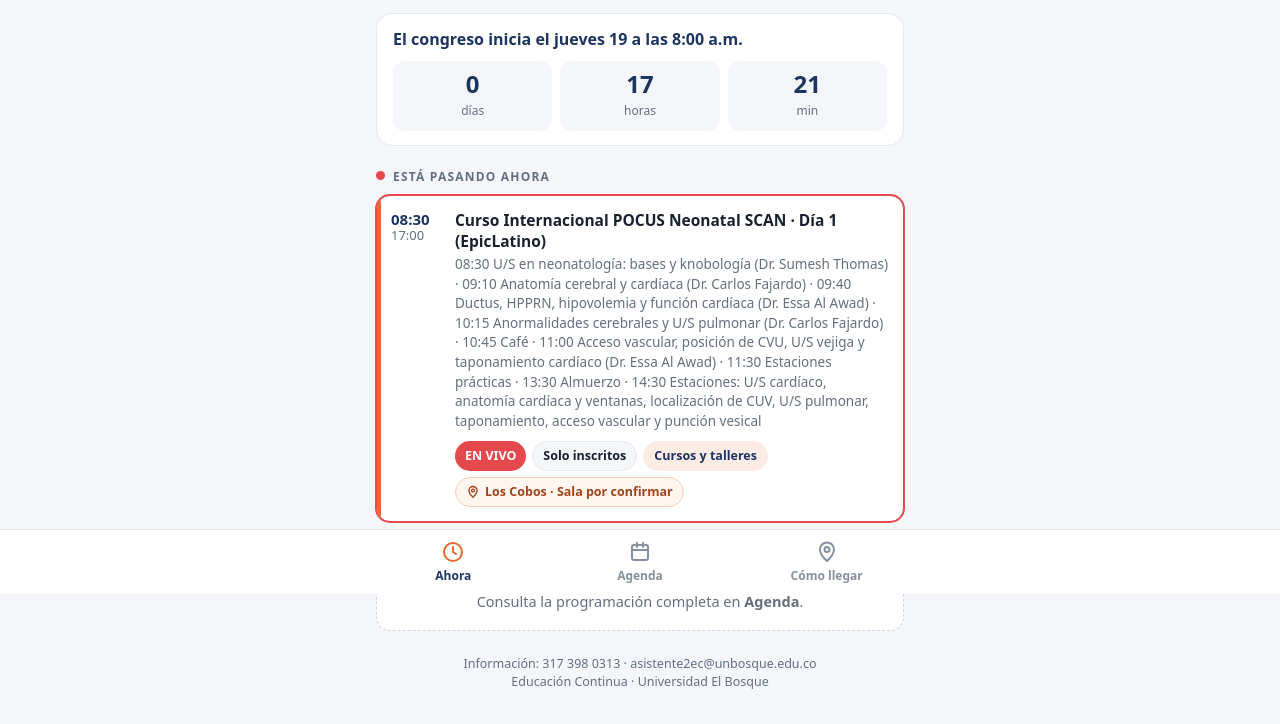
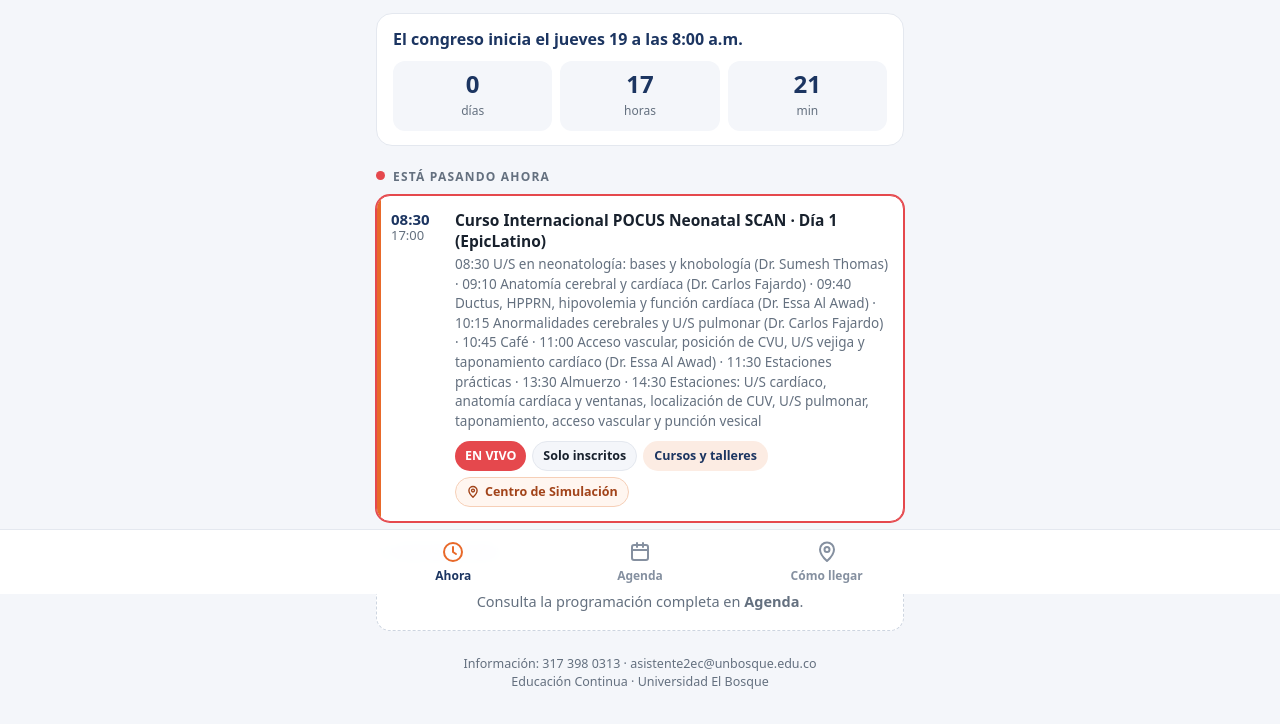
Before and after one commit to yefersonvargas/congreso-uci-2026, a plain HTML site: page index.html in a window 1280 px wide. Shown: the part 206-930 px from the top of the page. Drawn offline with Linux system fonts and the light colour scheme.

Commit message:
Add files via upload

```diff
--- a/index.html
+++ b/index.html
@@ -311,10 +311,10 @@ const ROOMS = {
         arrive:"En el lobby de Los Cobos toma el ascensor al piso 5. Allí está el Solarium.", how:"Agenda de Neonatología."},
   p15:{name:"Piso 15", short:"Los Cobos", venue:"cobos", pin:[513,737], node:"LCD", photo:"", floor:15,
         arrive:"En el lobby de Los Cobos toma el ascensor al piso 15.", how:"Cursos de ventilación mecánica neonatal y pediátrica."},
-  sim:{name:"Laboratorio de Simulación", short:"Bloque B", venue:"ueb", pin:[430,700], node:"B", tour:"node93", photo:"", verify:true,
-        arrive:"Llegaste al Bloque B. Los laboratorios de simulación están en este edificio.", how:"Taller POCUS pediátrico."},
-  lcpocus:{name:"Sala por confirmar", short:"Los Cobos", venue:"cobos", pin:[528,756], node:"LCD", photo:"",
-        arrive:"Llegaste a Los Cobos Medical Center. La sala del curso POCUS neonatal está por confirmar: pregunta en recepción.", how:"Curso Internacional POCUS Neonatal SCAN."},
+  sim:{name:"Centro de Simulación", short:"Bloque B", venue:"ueb", pin:[430,700], node:"B", tour:"node93", photo:"", verify:true,
+        arrive:"Llegaste al Bloque B. El Centro de Simulación está en este edificio.", how:"Curso POCUS neonatal (18 y 19 en la mañana) y taller POCUS pediátrico."},
+  lcpocus:{name:"Los Cobos (prácticas POCUS)", short:"Los Cobos", venue:"cobos", pin:[528,756], node:"LCD", photo:"",
+        arrive:"Llegaste a Los Cobos Medical Center. Pregunta en recepción por las prácticas intrahospitalarias del curso POCUS neonatal.", how:"Prácticas intrahospitalarias del curso POCUS neonatal (jueves 19 en la tarde)."},
   tbd:{name:"Sala por confirmar", venue:null}
 };
 
@@ -355,8 +355,9 @@ const MI="2026-11-18", J="2026-11-19", V="2026-11-20", SA="2026-11-21";
 /* ---------- CURSOS PRECONGRESO · Miércoles 18 y jueves 19 (solo inscritos al curso) ---------- */
 add("tal",MI,"07:15","14:30","Curso · Ventilación mecánica neonatal","07:15 Bienvenida y pretest · Bloque 1: RN pretérmino con SDR en sala de partos (evidencia en ventilación no invasiva, simulacro práctico, discusión) · 9:20 Break · Bloque 2: Ventilación convencional (gráficos y ajuste de parámetros, volumen garantizado, práctica de modos sincronizados) · 11:20 Brunch · Bloque 3: VAFO y VAFO + VG (inicio y destete, práctica con ventilador) · 1:15 Discusión final y cierre. Certifica: Universidad El Bosque y Los Cobos Medical Center","p15","workshop");
 add("tal",MI,"08:00","11:00","Curso · Soporte nutricional especializado: del acceso al cálculo","Nutrición en el paciente crítico · Enteral y parenteral · Bloque de especialidades de cuidado","aud5","workshop");
-add("tal",MI,"08:30","17:00","Curso Internacional POCUS Neonatal SCAN · Día 1 (EpicLatino)","08:30 U/S en neonatología: bases y knobología (Dr. Sumesh Thomas) · 09:10 Anatomía cerebral y cardíaca (Dr. Carlos Fajardo) · 09:40 Ductus, HPPRN, hipovolemia y función cardíaca (Dr. Essa Al Awad) · 10:15 Anormalidades cerebrales y U/S pulmonar (Dr. Carlos Fajardo) · 10:45 Café · 11:00 Acceso vascular, posición de CVU, U/S vejiga y taponamiento cardíaco (Dr. Essa Al Awad) · 11:30 Estaciones prácticas · 13:30 Almuerzo · 14:30 Estaciones: U/S cardíaco, anatomía cardíaca y ventanas, localización de CUV, U/S pulmonar, taponamiento, acceso vascular y punción vesical","lcpocus","workshop");
-add("tal",J,"09:00","17:00","Curso Internacional POCUS Neonatal SCAN · Día 2 (prácticas)","09:00 U/S cerebral: HIV, LPV, hidrocefalia y mediciones ventriculares · 10:30 Café · 10:45 HPPRN, hipovolemia y función cardíaca · 12:15 Almuerzo · 13:30 Prácticas intrahospitalarias: anatomía normal en U/S cerebral y ECO, vejiga urinaria","lcpocus","workshop");
+add("tal",MI,"08:30","17:00","Curso Internacional POCUS Neonatal SCAN · Día 1 (EpicLatino)","08:30 U/S en neonatología: bases y knobología (Dr. Sumesh Thomas) · 09:10 Anatomía cerebral y cardíaca (Dr. Carlos Fajardo) · 09:40 Ductus, HPPRN, hipovolemia y función cardíaca (Dr. Essa Al Awad) · 10:15 Anormalidades cerebrales y U/S pulmonar (Dr. Carlos Fajardo) · 10:45 Café · 11:00 Acceso vascular, posición de CVU, U/S vejiga y taponamiento cardíaco (Dr. Essa Al Awad) · 11:30 Estaciones prácticas · 13:30 Almuerzo · 14:30 Estaciones: U/S cardíaco, anatomía cardíaca y ventanas, localización de CUV, U/S pulmonar, taponamiento, acceso vascular y punción vesical","sim","workshop");
+add("tal",J,"09:00","12:15","Curso Internacional POCUS Neonatal SCAN · Día 2 (prácticas, mañana)","09:00 U/S cerebral: HIV, LPV, hidrocefalia y mediciones ventriculares · 10:30 Café · 10:45 HPPRN, hipovolemia y función cardíaca · 12:15 Almuerzo. En la tarde el curso continúa en Los Cobos","sim","workshop");
+add("tal",J,"13:30","17:00","Curso Internacional POCUS Neonatal SCAN · Día 2 (prácticas intrahospitalarias)","Anatomía normal en U/S cerebral y ECO · Vejiga urinaria","lcpocus","workshop");
 
 /* ---------- GENERAL · Jueves 19 ---------- */
 add("gen",J,"08:00","08:30","Inauguración del 2.º Congreso Internacional de Cuidado Intensivo","Presidentes de la conferencia: Luis Arcadio Cortés, Oscar Ovalle, Gustavo A. Cortés, Albert Valencia · Miguel Otero, Presidente Los Cobos MC","tbd","panel");
```
